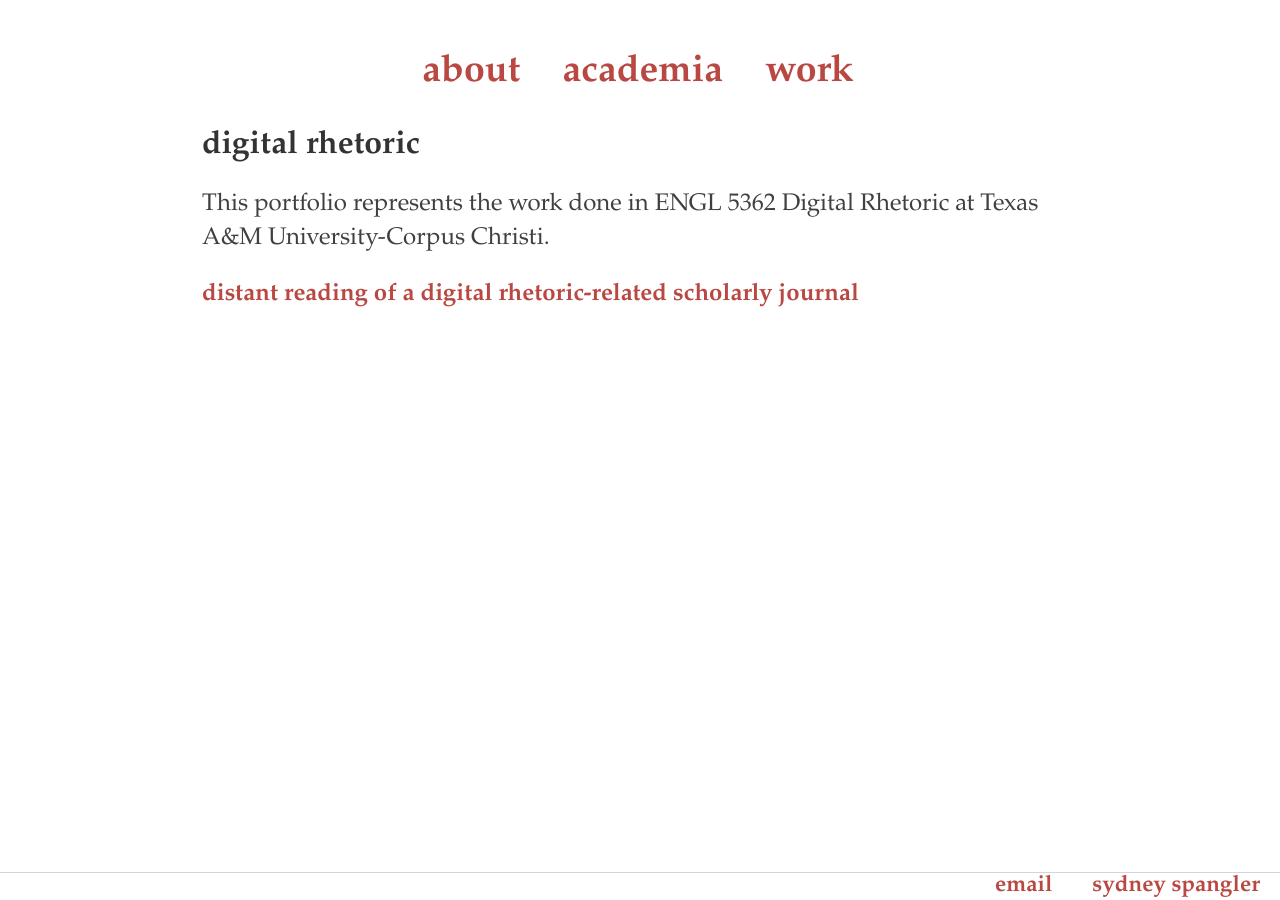
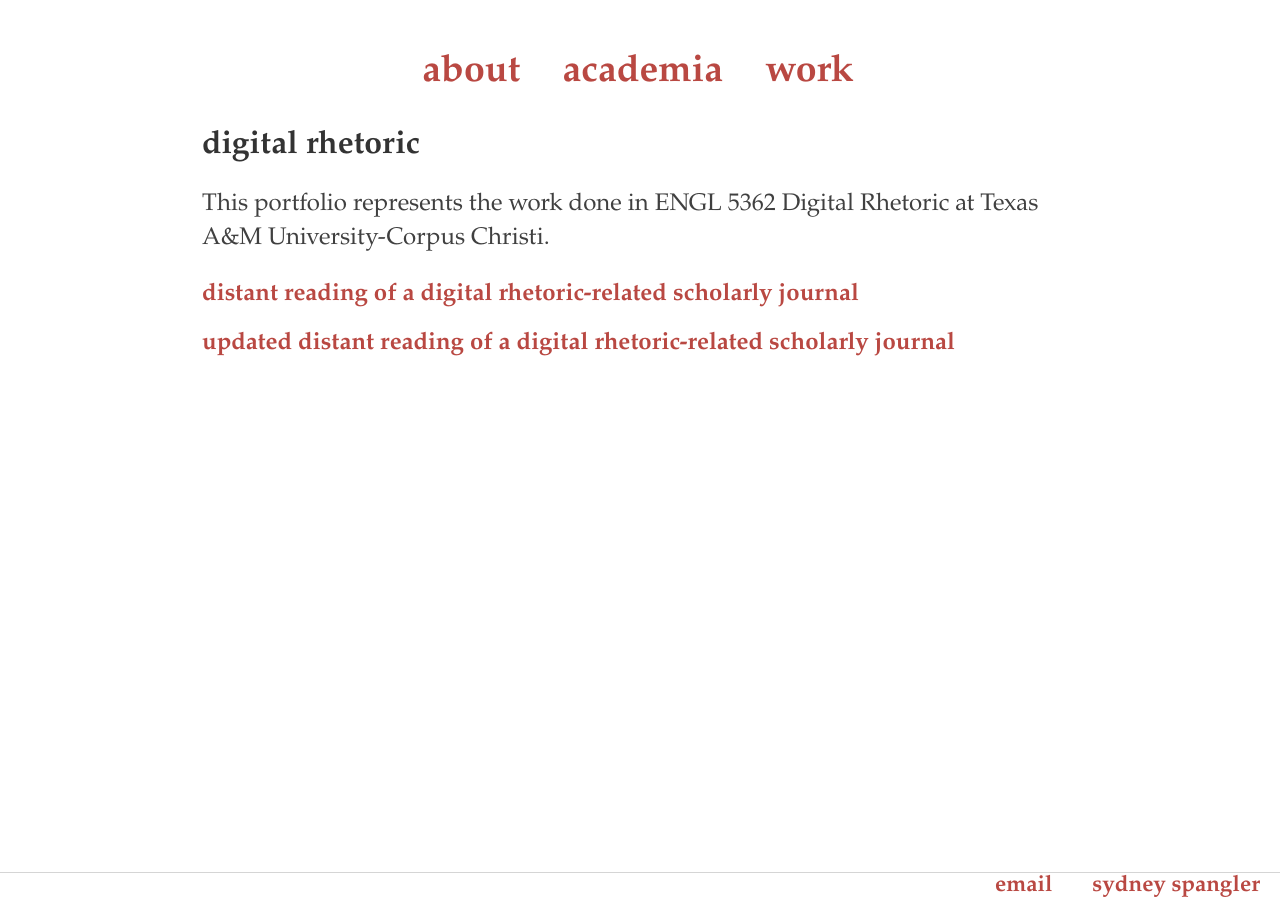
Before and after one commit to sydneyspangler/sydneyspangler.github.io, a Jekyll site: the page built from digital-rhetoric/index.html, in a window 1280 px wide. Built offline with Jekyll 4.4.1, drawn with Linux system fonts in a browser that asks for light colours.

Commit message:
Update index.html

```diff
--- a/digital-rhetoric/index.html
+++ b/digital-rhetoric/index.html
@@ -6,4 +6,5 @@ title: digital rhetoric
 	<h1>digital rhetoric</h1>
   <p>This portfolio represents the work done in ENGL 5362 Digital Rhetoric at Texas A&amp;M University-Corpus Christi.</p>
   <h2><a href="https://sydneyspangler.github.io/distant-reading-project/">distant reading of a digital rhetoric-related scholarly journal</a></h2>
+  <h2><a href="https://sydneyspangler.github.io/distant-reading-project-update/">updated distant reading of a digital rhetoric-related scholarly journal</a></h2>
 </div><!-- /.blurb -->
```
